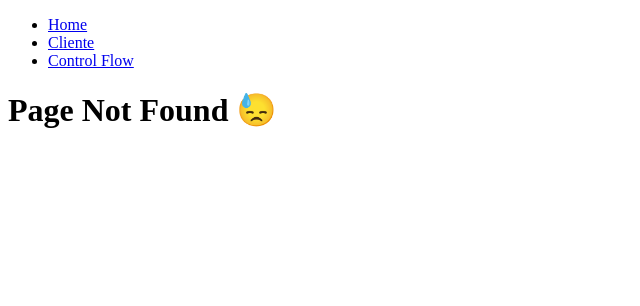
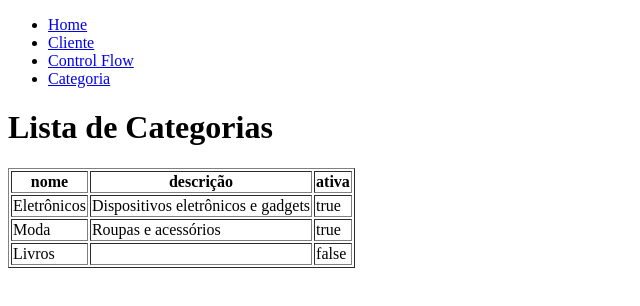
Before and after one commit to bailooon/app-control-flow-Angular, an Angular app: page /categoria in a window 1280 px wide. Before the commit this address had no page. Shown: the top 306 px of the page, without its empty margins (0-640 px from the left). Built offline with nearby package versions, Linux system fonts and the light colour scheme; data requests are answered from the project's data file.

Commit message:
configurando o Get para Clientes e Categorias com o método list

```diff
--- a/db.json
+++ b/db.json
@@ -1,14 +1,33 @@
 {
   "clientes": [
     {
-      "nome": "Debora lalala",
-      "telefone": "3232423",
-      "id": "ddsaf"
+      "id": "dfafs",
+      "nome": "Thiago Xavier",
+      "telefone": "123456789"
     },
     {
-      "id": "4",
-      "nome": "Matheus Bailon",
-      "telefone": "4324234242"
+      "id": "ddsaf",
+      "nome": "Deborah Aarão",
+      "telefone": "3245678"
+    }
+  ],
+  "categorias": [
+    {
+      "id": 1,
+      "nome": "Eletrônicos",
+      "descricao": "Dispositivos eletrônicos e gadgets",
+      "ativa": true
+    },
+    {
+      "id": 2,
+      "nome": "Moda",
+      "descricao": "Roupas e acessórios",
+      "ativa": true
+    },
+    {
+      "id": 3,
+      "nome": "Livros",
+      "ativa": false
     }
   ]
 }
--- a/src/app/app.routes.ts
+++ b/src/app/app.routes.ts
@@ -4,11 +4,13 @@ import { ClienteComponent } from './components/cliente/cliente.component';
 import { ControlFlowComponent } from './components/control-flow/control-flow.component';
 import { NotfoundComponent } from './components/notfound/notfound.component';
 import { ProdutoDetalheComponent } from './components/produto-detalhe/produto-detalhe.component';
+import { CategoriaComponent } from './components/categoria/categoria.component';
 
 export const routes: Routes = [
     {path: '', component:HomeComponent},
     {path: 'cliente', component:ClienteComponent},
     {path: 'control-flow', component:ControlFlowComponent},
     {path: 'produto/:id', component:ProdutoDetalheComponent},
+    {path: 'categoria', component:CategoriaComponent},
     {path: '**', component:NotfoundComponent}
 ];
--- /dev/null
+++ b/src/app/components/categoria/categoria.component.html
@@ -0,0 +1,20 @@
+<h1>Lista de Categorias</h1>
+
+<table border="1">
+    <thead>
+      <tr>
+        <th>nome</th>
+        <th>descrição</th>
+        <th>ativa</th>
+      </tr>
+    </thead>
+    <tbody>
+      @for(item of categorias; track $index){
+      <tr>
+        <td>{{ item.nome }}</td>
+        <td>{{ item.descricao }}</td>
+        <td>{{ item.ativa }}</td>
+      </tr>
+    }
+</tbody>
+</table>
--- /dev/null
+++ b/src/app/components/categoria/categoria.component.ts
@@ -0,0 +1,37 @@
+import { CommonModule } from '@angular/common';
+import { Component } from '@angular/core';
+import { Categorias } from '../../interfaces/Categorias';
+import { FormBuilder, FormGroup, ReactiveFormsModule, Validators } from '@angular/forms';
+import { CategoriaService } from '../../services/categoria.service';
+
+@Component({
+  selector: 'app-categoria',
+  standalone: true,
+  imports: [CommonModule, ReactiveFormsModule],
+  templateUrl: './categoria.component.html',
+  styleUrl: './categoria.component.css'
+})
+export class CategoriaComponent {
+
+  clienteForm: FormGroup = new FormGroup({})
+  categorias: Categorias[] = []
+
+  constructor(private categoriaService: CategoriaService, private formBuilder: FormBuilder) {
+      this.clienteForm = formBuilder.group({
+        nome: ['', Validators.required],
+        descricao: [''],
+        ativa: ['']
+      });
+
+    }
+
+
+
+  list(): void {
+    this.categoriaService.list().subscribe((resposta) => (this.categorias = resposta))
+  }
+
+  ngOnInit(): void {
+    this.list()
+  }
+}
--- a/src/app/components/cliente/cliente.component.html
+++ b/src/app/components/cliente/cliente.component.html
@@ -27,7 +27,7 @@
     </tr>
   </thead>
   <tbody>
-    @for(item of cliente; track $index){
+    @for(item of clientes; track $index){
     <tr>
       <td>{{ item.nome }}</td>
       <td>{{ item.telefone }}</td>
--- a/src/app/components/cliente/cliente.component.ts
+++ b/src/app/components/cliente/cliente.component.ts
@@ -14,7 +14,7 @@ import { CommonModule } from '@angular/common';
 })
 export class ClienteComponent {
   clienteForm: FormGroup = new FormGroup({})
-  cliente: Cliente[] = []
+  clientes: Cliente[] = []
   clienteIdEdicao: string | null = null
 
   constructor(private clienteService: ClienteService, private formBuilder: FormBuilder) {
@@ -26,7 +26,7 @@ export class ClienteComponent {
   }
 
   list(): void {
-    this.cliente = this.clienteService.list()
+    this.clienteService.list().subscribe((resposta) => (this.clientes = resposta))
   }
 
   //método executado ao inicializar a página
@@ -78,20 +78,20 @@ export class ClienteComponent {
   }
 
   editar(id: string): void {
-    //buscando todos os clientes e filtrando pelo id enviado como parâmetro
-    const cliente = this.clienteService.list().find(c => c.id == id)
-    if (cliente) {
-      this.clienteIdEdicao = cliente.id
+  //   //buscando todos os clientes e filtrando pelo id enviado como parâmetro
+  //   const cliente = this.clienteService.list().find(c => c.id == id)
+  //   if (cliente) {
+  //     this.clienteIdEdicao = cliente.id
 
-      this.clienteForm.patchValue(
-        {
-          nome: cliente.nome,
-          telefone: cliente.telefone
-        }
-      )
-    }
+  //     this.clienteForm.patchValue(
+  //       {
+  //         nome: cliente.nome,
+  //         telefone: cliente.telefone
+  //       }
+  //     )
+  //   }
 
-    console.log(cliente)
+  //   console.log(cliente)
   }
 
   remover(id: string): void {
--- a/src/app/components/nav/nav.component.html
+++ b/src/app/components/nav/nav.component.html
@@ -8,4 +8,7 @@
     <li>
         <a href="/control-flow">Control Flow</a>
     </li>
+    <li>
+        <a href="/categoria">Categoria</a>
+    </li>
 </ul>
--- /dev/null
+++ b/src/app/interfaces/Categorias.ts
@@ -0,0 +1,6 @@
+export interface Categorias{
+    id: number
+    nome: string
+    descricao?: string
+    ativa: boolean
+}
--- /dev/null
+++ b/src/app/services/categoria.service.ts
@@ -0,0 +1,22 @@
+import { Injectable } from '@angular/core';
+import { Categorias } from '../interfaces/Categorias';
+import { HttpClient} from '@angular/common/http';
+import { Observable } from 'rxjs';
+
+@Injectable({
+  providedIn: 'root'
+})
+export class CategoriaService{
+
+    private apiUrl = 'http://localhost:3000/categorias'; //URL da API
+
+    constructor(private http:HttpClient) {
+
+    }
+
+     categorias: Categorias[] = []
+
+    list() : Observable<Categorias[]>{
+        return this.http.get<Categorias[]>(this.apiUrl) as Observable<Categorias[]>
+      }
+}
--- a/src/app/services/cliente.service.ts
+++ b/src/app/services/cliente.service.ts
@@ -1,29 +1,25 @@
 import { Injectable } from '@angular/core';
 import { Cliente } from '../interfaces/Clientes'
+import { HttpClient} from '@angular/common/http';
+import { Observable } from 'rxjs';
 
 @Injectable({
   providedIn: 'root'
 })
 export class ClienteService {
 
-  //Criar uma lista fake
-  clientes: Cliente[] = [
-    {
-      id: "fnaisdadiwawd",
-      nome: "Matheus",
-      telefone: "3128747812"
-    },
-    {
-      id: "jkmgjjninreoin",
-      nome: "Kaique"
-    }
-  ]
+  private apiUrl = 'http://localhost:3000/clientes'; //URL da API
 
-  constructor() { }
+  clientes: Cliente[] = []
+
+  //Injeção de dependência do http
+  constructor(private http:HttpClient) {
+
+  }
 
   //retornar a lista de clientes
-  list(): Cliente[] {
-    return this.clientes;
+  list() : Observable<Cliente[]>{
+    return this.http.get<Cliente[]>(this.apiUrl) as Observable<Cliente[]>
   }
 
   remove(id: string) {
```
Also changed, not shown: src/app/components/categoria/categoria.component.css (added).
